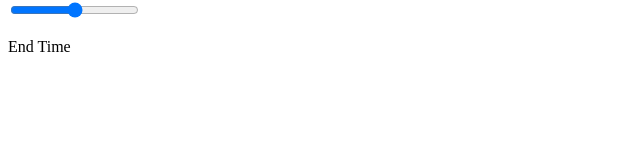
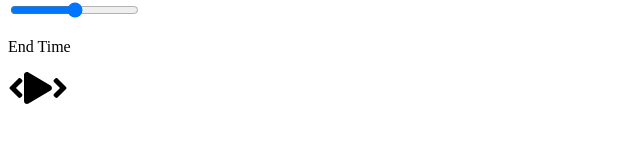
Before and after one commit to Bitz0/woof-player, a React (Create React App) app: page / in a window 1280 px wide. Shown: the part 230-372 px from the top of the page, without its empty margins (0-640 px from the left). Built offline with nearby package versions, Linux system fonts and the light colour scheme.

Commit message:
Adding icons to Player

```diff
--- a/src/components/Player.js
+++ b/src/components/Player.js
@@ -1,4 +1,12 @@
 import React from 'react';
+import { FontAwesomeIcon } from "@fortawesome/react-fontawesome";
+import {
+  faPlay,
+  faAngleLeft,
+  faAngleRight,
+  faPause,
+  faVolumeDown,
+} from "@fortawesome/free-solid-svg-icons";
 
 const Player = () => {
   return (
@@ -9,7 +17,11 @@
         <input type="range" />
         <p>End Time</p>
       </div>
-      <div className="play-control"></div>
+      <div className="play-control">
+        <FontAwesomeIcon className="skip-back" size="2x" icon={faAngleLeft} />
+        <FontAwesomeIcon className="play" size="2x" icon={faPlay} />
+        <FontAwesomeIcon className="skip-forward " size="2x" icon={faAngleRight} />
+      </div>
     </div>
   )
 };
```
